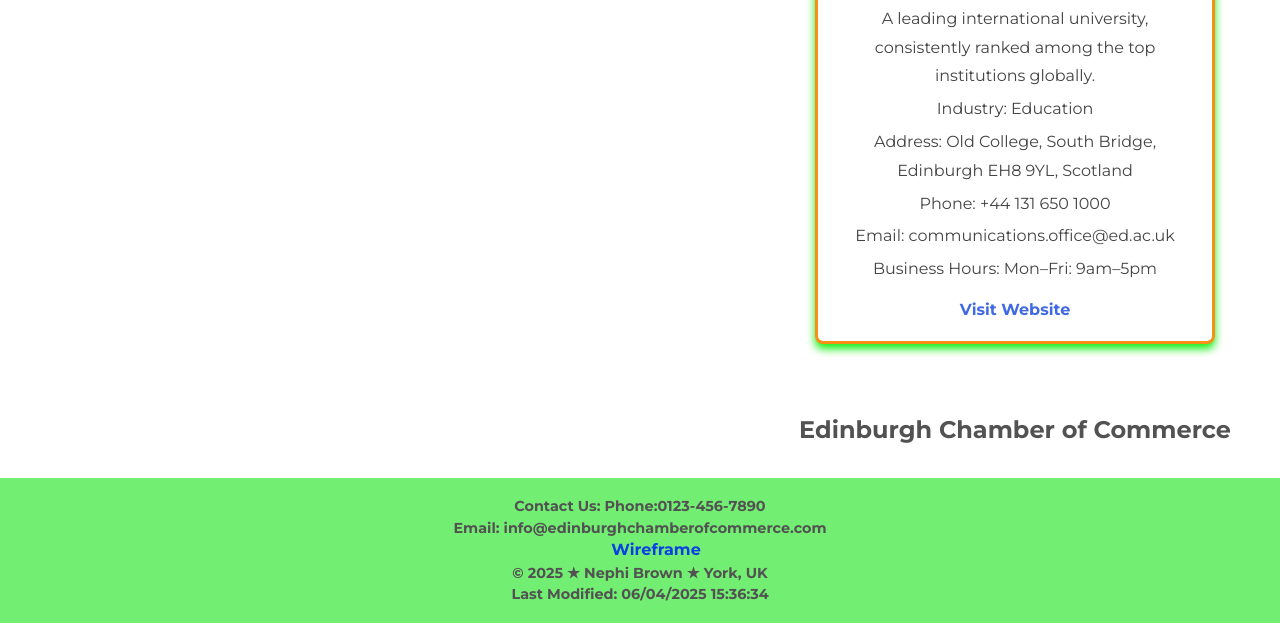
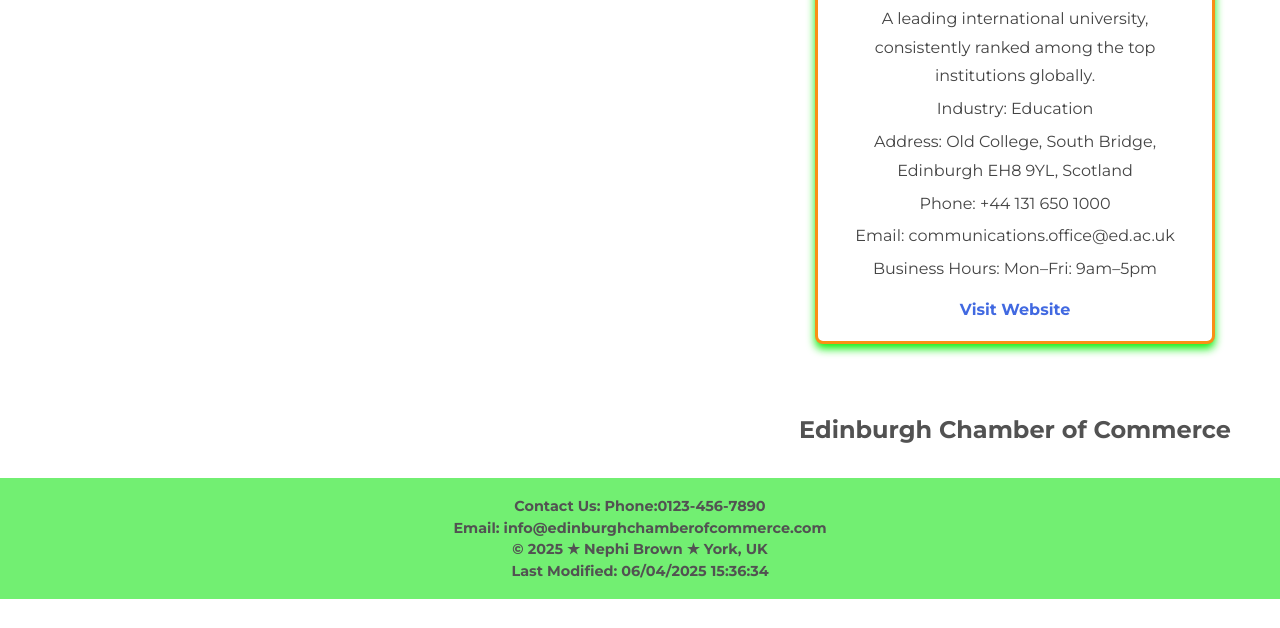
Before and after one commit to Nephi-Brown/wdd231, a plain HTML site: page chamber/index.html in a window 1280 px wide. Shown: the part 4178-4806 px from the top of the page. After the commit the page ends 4782 px from the top, so only its background shows below. Drawn offline with Linux system fonts and the light colour scheme; no server answers.

Commit message:
Update index.html

```diff
--- a/chamber/index.html
+++ b/chamber/index.html
@@ -223,12 +223,6 @@
         <p>Contact Us: Phone:0123-456-7890</p>
         <p>Email: info@edinburghchamberofcommerce.com</p>
 
-        <nav class="footer-nav">
-            <ul>
-                <Li><a href="images/homew.webp">Wireframe</a></Li>
-            </ul>
-        </nav>
-
         <p>&copy; <span id="currentyear"></span> ★ Nephi Brown ★ York, UK</p>
         <p id="lastModified"></p>
     </footer>
```
